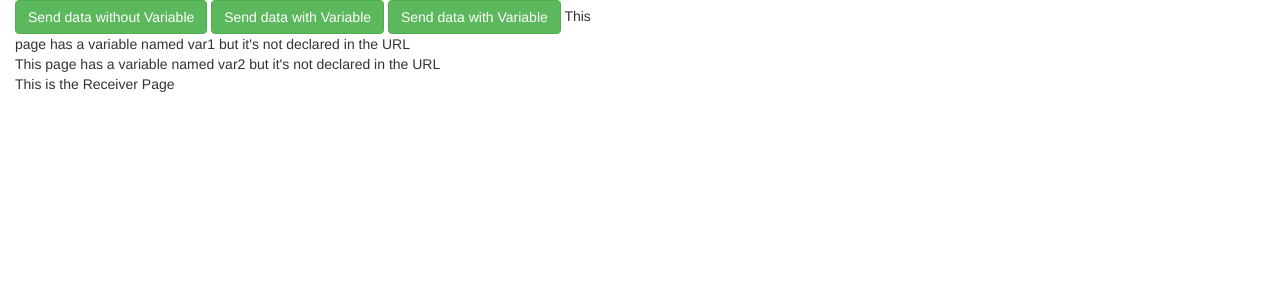
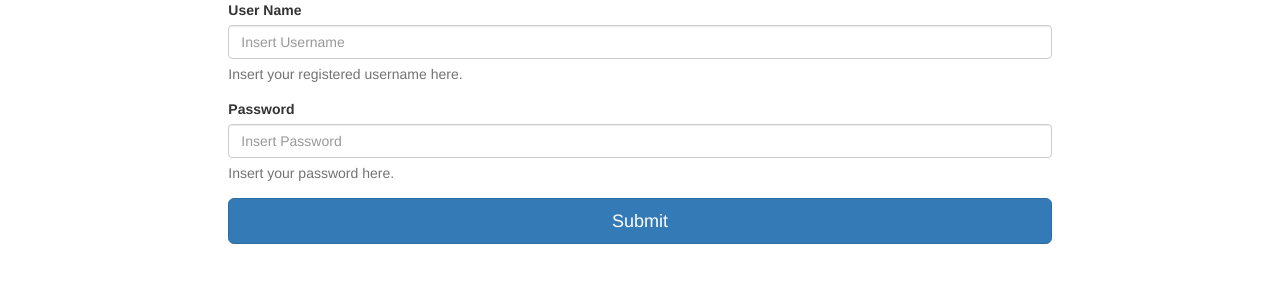
Before and after one commit to dastangoo/Skillshare_The_Complete_Web_Developer_Master_Class_Part6_PHP_And_MySQL, a PHP site: page / in a window 1280 px wide. Shown: the top 300 px of the page. Run offline with PHP 8.4, Linux system fonts and the light colour scheme.

Commit message:
Getting Form Data in PHP using GET and POST method

```diff
--- a/index.php
+++ b/index.php
@@ -15,19 +15,56 @@
 
       });
     </script>
+    <style media="screen">
+      table {
+        margin: 50px;
+      }
+    </style>
   </head>
   <body>
-    <div class="col-md-6">
-      <a href="receiver.php" class="btn btn-success">Send data without Variable</a>
-      <a href="receiver.php?var1=Batman" class="btn btn-success">Send data with Variable</a>
-      <a href="receiver.php?var2=Flash&var3=Wonder%20Woman" class="btn btn-success">Send data with Variable</a>
+    <div class="col-md-8 col-md-offset-2" id="form">
+      <form method="post">
+        <div class="form-group">
+          <label for="">User Name</label>
+          <input type="text" class="form-control" id="username" placeholder="Insert Username" name="username">
+          <p class="help-block">Insert your registered username here.</p>
+          <input type="hidden" name="check" value="yes">
+        </div>
+        <div class="form-group">
+          <label for="password">Password</label>
+          <input type="password" class="form-control" id="password" placeholder="Insert Password" name="password">
+          <p class="help-block">Insert your password here.</p>
+        </div>
+        <input type="submit" name="submit" value="Submit" class="btn btn-primary btn-block btn-lg">
+      </form>
+    </div>
+    <br><br><br>
+    <div class="col-md-4 col-md-offset-4" id="result">
       <?php
-        // include "receiver.php";
-        // include_once "receive.php";
-        //require "receiver.php";
-        require_once "receiver.php";
-        // echo $str;
+        //if (isset($_GET['check'])) {
+        if (isset($_POST['check'])) {
       ?>
+      <table class="table table-bordered table-striped table-hover">
+        <tr>
+          <th>User Name</th>
+          <th>Password</th>
+        </tr>
+        <tr>
+          <td>
+            <?php
+              //echo $_GET['username'];
+              echo $_POST['username'];
+            ?>
+          </td>
+          <td>
+            <?php
+              // echo $_GET['password']; }
+              echo $_POST['password']; }
+            ?>
+          </td>
+        </tr>
+      </table>
+
     </div>
   </body>
 </html>
```
